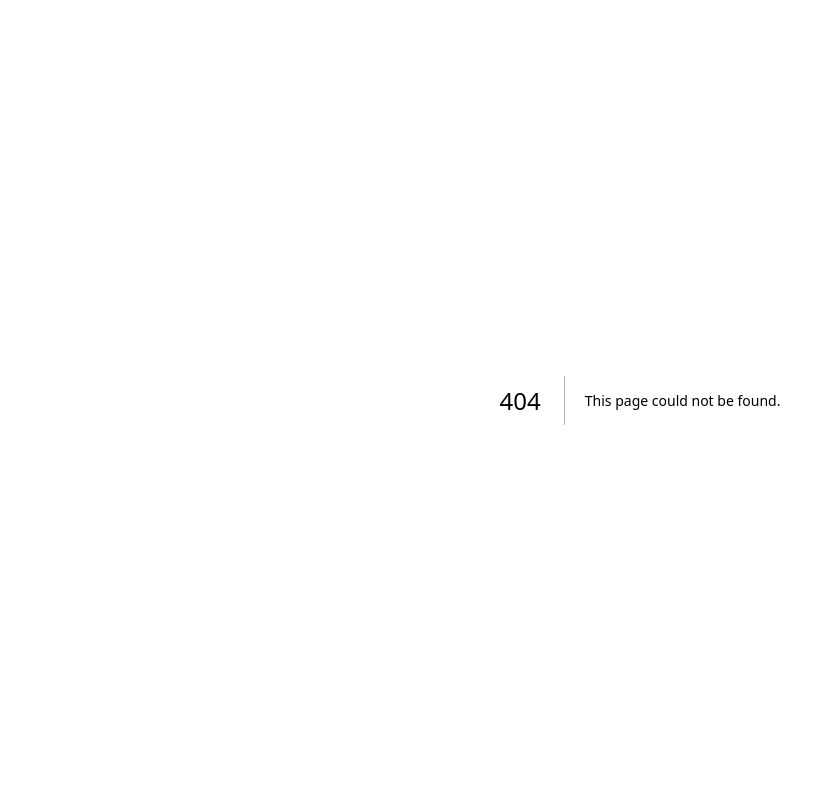
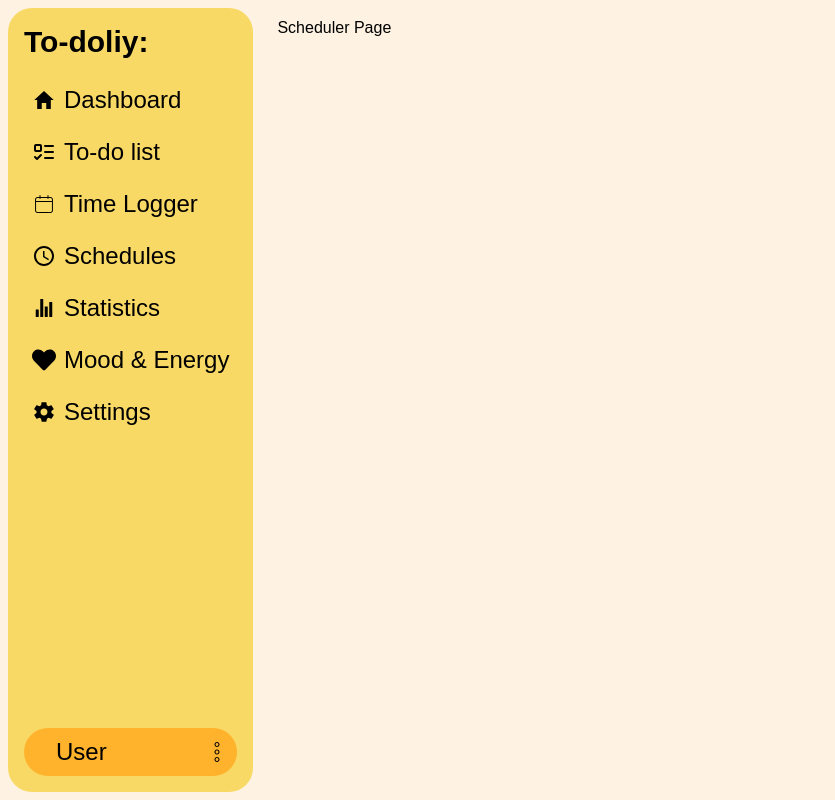
Before and after one commit to TCAppend/To-doliy-Project, a Next.js app in the folder to-doliy/: page /dashboard/Scheduler-Page in a window 1280 px wide. Before the commit this address had no page. Shown: the whole page, without its empty margins (0-835 px from the left). Built offline with nearby package versions, Linux system fonts and the light colour scheme.

Commit message:
made the dashboard

```diff
--- a/to-doliy/package.json
+++ b/to-doliy/package.json
@@ -9,7 +9,7 @@
     "lint": "next lint"
   },
   "dependencies": {
-    "next": "15.3.2",
+    "next": "^15.4.4",
     "react": "^19.0.0",
     "react-dom": "^19.0.0",
     "react-icons": "^5.5.0"
--- /dev/null
+++ b/to-doliy/src/app/dashboard/Scheduler-Page/page.tsx
@@ -0,0 +1,7 @@
+export default function Scheduler() {
+
+    return (
+      <div>Scheduler Page</div>
+    );
+
+}
--- /dev/null
+++ b/to-doliy/src/app/dashboard/Settings-Page/page.tsx
@@ -0,0 +1,7 @@
+export default function Settings() {
+
+    return (
+      <div>Settings</div>
+    );
+
+}
--- /dev/null
+++ b/to-doliy/src/app/dashboard/Task-Management-Page/page.tsx
@@ -0,0 +1,7 @@
+export default function Task_Management() {
+
+    return (
+      <div>Task management Page</div>
+    );
+
+}
--- /dev/null
+++ b/to-doliy/src/app/dashboard/Time-Logger-Page/page.tsx
@@ -0,0 +1,7 @@
+export default function Time_Logger() {
+
+    return (
+      <div>Time logger page</div>
+    );
+
+}
--- a/to-doliy/src/app/ui/Sidebar/Sidebar.tsx
+++ b/to-doliy/src/app/ui/Sidebar/Sidebar.tsx
@@ -1,17 +1,77 @@
+//imports
+import Link from "next/link";
+
+// logos
+import { IoMdHome, IoIosStats, IoMdSettings } from "react-icons/io";
+import { LuListTodo } from "react-icons/lu";
+import { CiCalendar, CiMenuKebab } from "react-icons/ci";
+import { MdSchedule } from "react-icons/md";
+import { FaHeart } from "react-icons/fa";
+
 
 export default function Sidebar() {
 
 const menuItems = [
     {
-        title: "Dasahboard",
+        title: "Dashboard",
         path: "/dashboard",
-        icon: "ri-dashboard-line",
+        icon: <IoMdHome/>,
+    },
+    {
+        title: "To-do list",
+        path: "/dashboard/Task-Management-Page",
+        icon: <LuListTodo />,
+    },
+    {
+        title: "Time Logger",
+        path: "/dashboard/Time-Logger-Page",
+        icon: <CiCalendar />,
+    },
+    {
+        title: "Schedules",
+        path: "/dashboard",
+        icon: <MdSchedule />,
+    },
+    {
+        title: "Statistics",
+        path: "/dashboard",
+        icon: <IoIosStats />,
+    },
+    {
+        title: "Mood & Energy",
+        path: "/dashboard",
+        icon: <FaHeart />,
+    },
+    {
+        title: "Settings",
+        path: "/dashboard/Settings-Page",
+        icon: <IoMdSettings />,
     },
 ]
     return (
-        <div className="p-4 bg-[#F9D965]">
-            <div className="">To-doliy:</div>
+        <div className="p-4 bg-[#F9D965] rounded-3xl h-full flex flex-col justify-between">
+            <div className="mb-4 font-bold text-3xl">To-doliy:</div>
+            {/* Menu Items */}
+            <div className="flex flex-col gap-1 text-2xl">
+            {menuItems.map((item, index) => (
+                <Link href={item.path} key={index} className="flex items-center text-black gap-2 p-2 rounded-lg hover:bg-[#ffe9b3] transition-colors duration-200">
+                {item.icon}
+                <span>{item.title}</span>
+                </Link>
+            ))}
+            </div>
 
+            {/* User Profile Section */}
+            <div className="mt-auto">
+            <div className="rounded-full bg-[#FFB22C] text-center p-2 mt-4 ">
+            <div className="grid grid-cols-2 items-center text-2xl">
+                <div>User</div>
+                <div className="flex justify-end">
+                    <CiMenuKebab className="cursor-pointer hover:text-gray-700 transition-colors duration-200" />
+            </div>
+            </div>
+            </div>
+        </div>
         </div>
     );
 }
```
Also changed, not shown: 1 other file (tests, documents, lock files or other folders).
